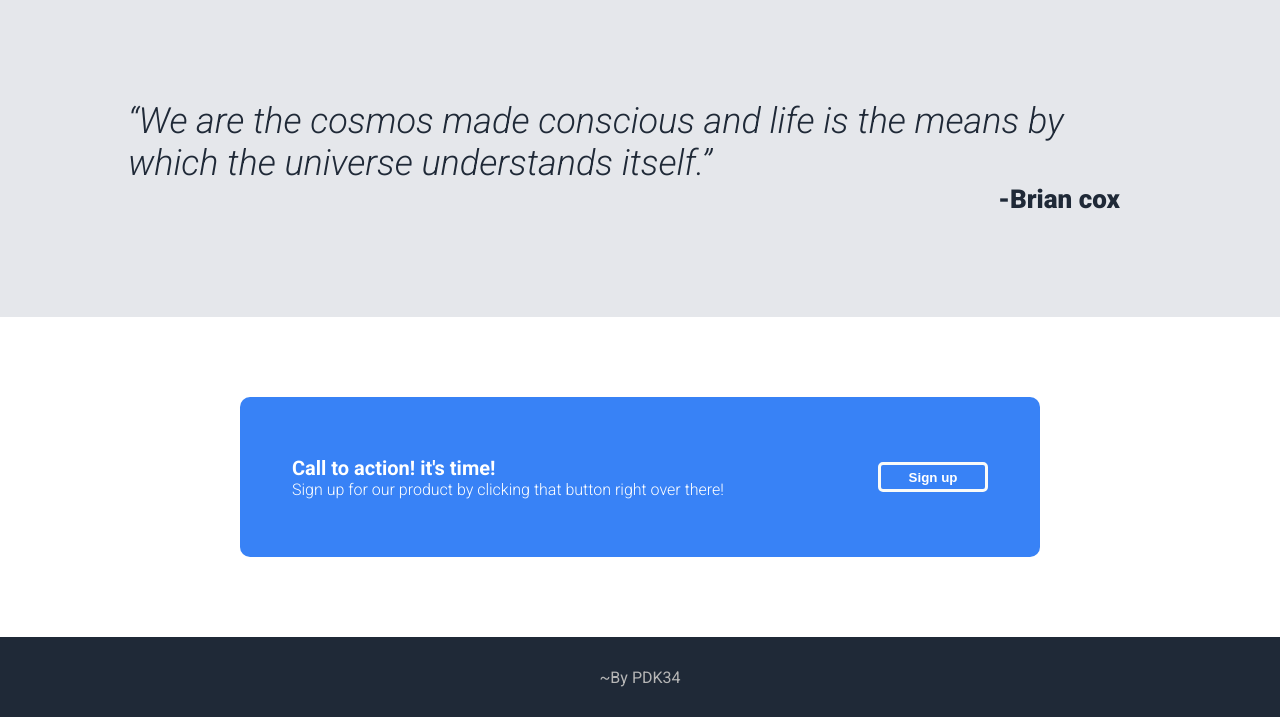
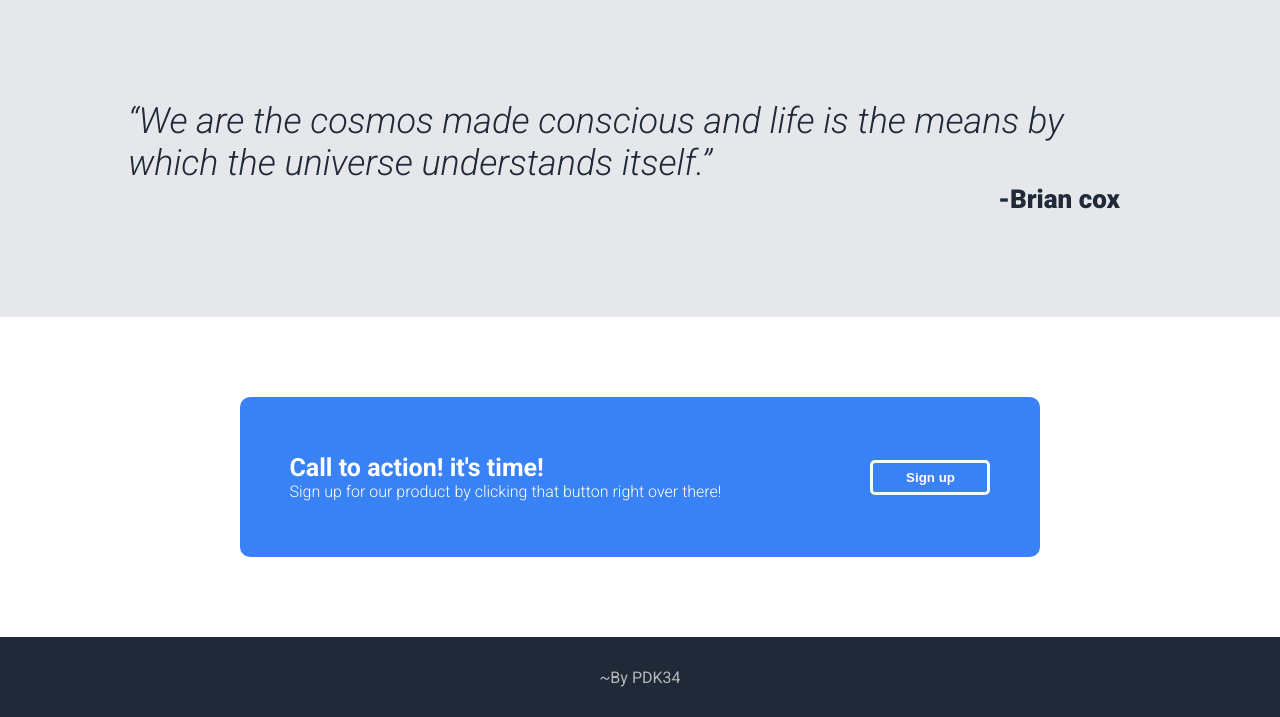
Before and after one commit to PDK34/odin-landing_page, a plain HTML site: page index.html in a window 1280 px wide. Shown: the part 634-1351 px from the top of the page. Drawn offline with Linux system fonts and the light colour scheme.

Commit message:
Modify README.md

```diff
--- a/style.css
+++ b/style.css
@@ -162,7 +162,7 @@ color: #F9FAF8;
 }
 
 .item4 .dialog .d1{
- font-size: 20px;
+ font-size: 25px;
  font-weight: 700;
 }
 
@@ -175,8 +175,8 @@ color: #F9FAF8;
     background-color: #3882f6;
     color: white;
     border-radius: 5px;
-    width: 110px;
-    height: 30px;
+    width: 120px;
+    height: 35px;
     font-weight: 600;
 
 }
```
Also changed, not shown: 1 other file.
